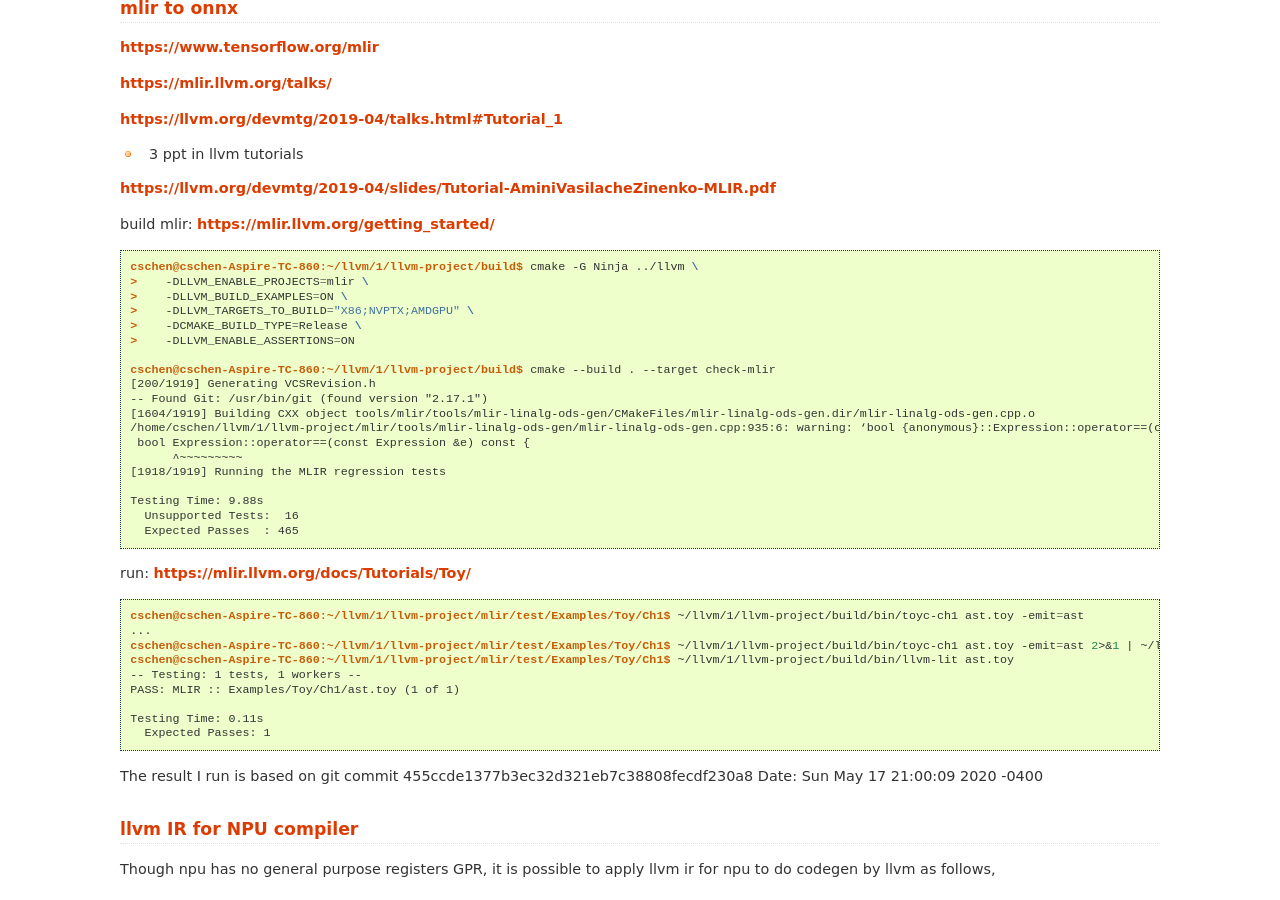
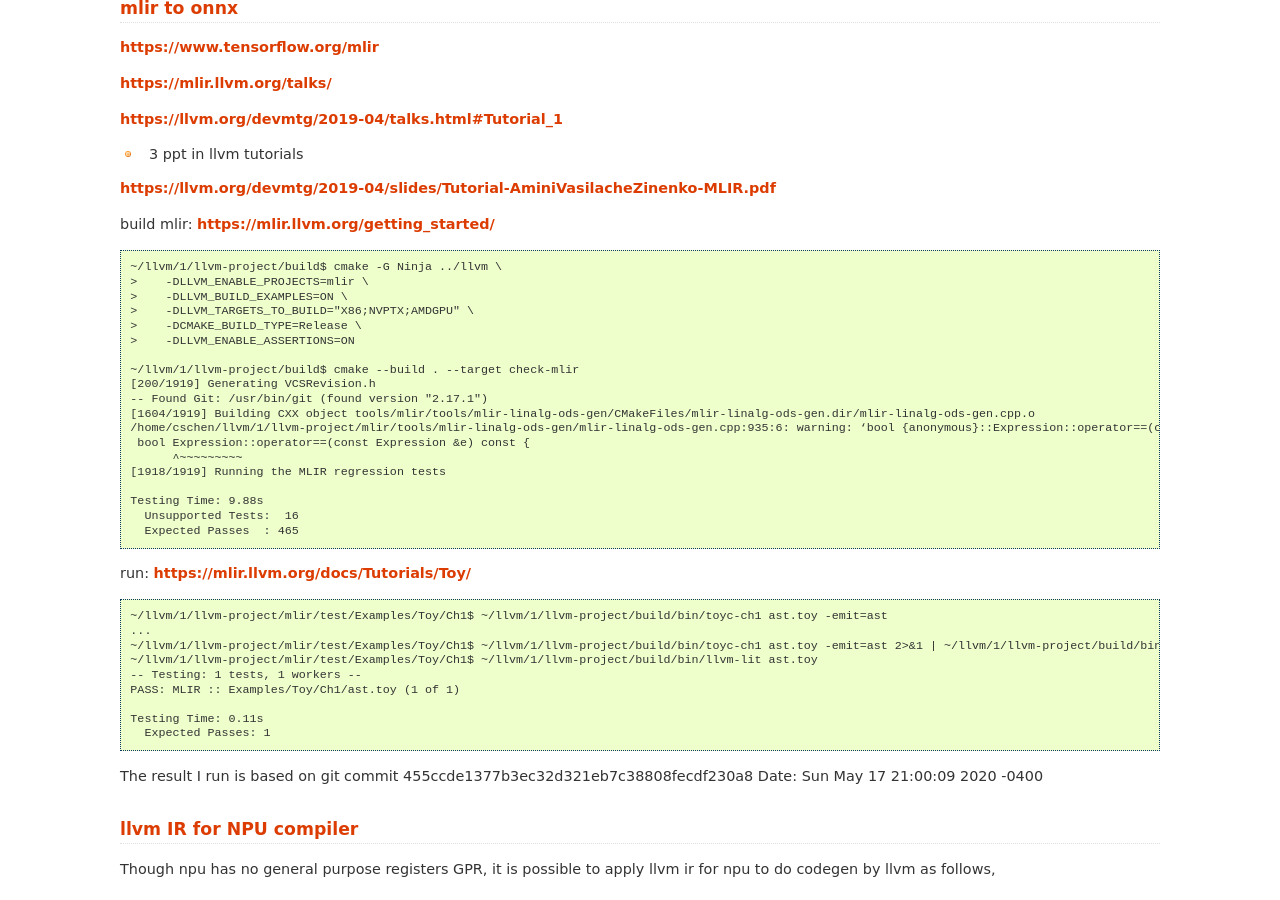
Before and after one commit to Jonathan2251/nc, a Sphinx documentation site: the page built from source/npu.rst, in a window 1280 px wide and 900 px high, scrolled down 2269 px. Built offline with Sphinx 7.4.7, drawn with Linux system fonts in a browser that asks for light colours; some of the changed text lies outside the part shown.

Commit message:
refine writting

```diff
--- a/source/npu.rst
+++ b/source/npu.rst
@@ -111,14 +111,14 @@
 
 .. code-block:: console
 
-  cschen@cschen-Aspire-TC-860:~/llvm/1/llvm-project/build$ cmake -G Ninja ../llvm \
+  ~/llvm/1/llvm-project/build$ cmake -G Ninja ../llvm \
   >    -DLLVM_ENABLE_PROJECTS=mlir \
   >    -DLLVM_BUILD_EXAMPLES=ON \
   >    -DLLVM_TARGETS_TO_BUILD="X86;NVPTX;AMDGPU" \
   >    -DCMAKE_BUILD_TYPE=Release \
   >    -DLLVM_ENABLE_ASSERTIONS=ON
 
-  cschen@cschen-Aspire-TC-860:~/llvm/1/llvm-project/build$ cmake --build . --target check-mlir
+  ~/llvm/1/llvm-project/build$ cmake --build . --target check-mlir
   [200/1919] Generating VCSRevision.h
   -- Found Git: /usr/bin/git (found version "2.17.1")
   [1604/1919] Building CXX object tools/mlir/tools/mlir-linalg-ods-gen/CMakeFiles/mlir-linalg-ods-gen.dir/mlir-linalg-ods-gen.cpp.o
@@ -136,10 +136,10 @@
 
 .. code-block:: console
 
-  cschen@cschen-Aspire-TC-860:~/llvm/1/llvm-project/mlir/test/Examples/Toy/Ch1$ ~/llvm/1/llvm-project/build/bin/toyc-ch1 ast.toy -emit=ast
+  ~/llvm/1/llvm-project/mlir/test/Examples/Toy/Ch1$ ~/llvm/1/llvm-project/build/bin/toyc-ch1 ast.toy -emit=ast
   ...
-  cschen@cschen-Aspire-TC-860:~/llvm/1/llvm-project/mlir/test/Examples/Toy/Ch1$ ~/llvm/1/llvm-project/build/bin/toyc-ch1 ast.toy -emit=ast 2>&1 | ~/llvm/1/llvm-project/build/bin/FileCheck ast.toy
-  cschen@cschen-Aspire-TC-860:~/llvm/1/llvm-project/mlir/test/Examples/Toy/Ch1$ ~/llvm/1/llvm-project/build/bin/llvm-lit ast.toy
+  ~/llvm/1/llvm-project/mlir/test/Examples/Toy/Ch1$ ~/llvm/1/llvm-project/build/bin/toyc-ch1 ast.toy -emit=ast 2>&1 | ~/llvm/1/llvm-project/build/bin/FileCheck ast.toy
+  ~/llvm/1/llvm-project/mlir/test/Examples/Toy/Ch1$ ~/llvm/1/llvm-project/build/bin/llvm-lit ast.toy
   -- Testing: 1 tests, 1 workers --
   PASS: MLIR :: Examples/Toy/Ch1/ast.toy (1 of 1)
 
```
